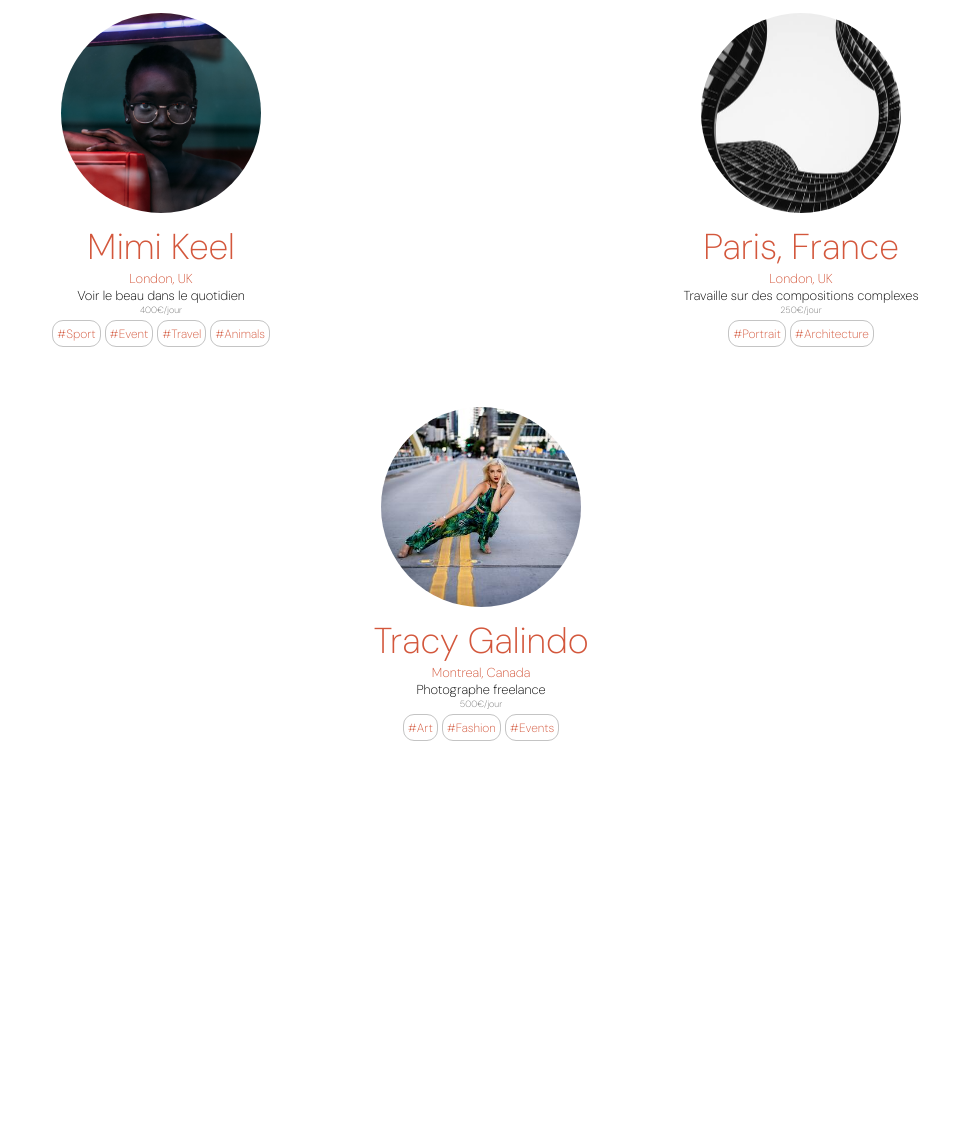
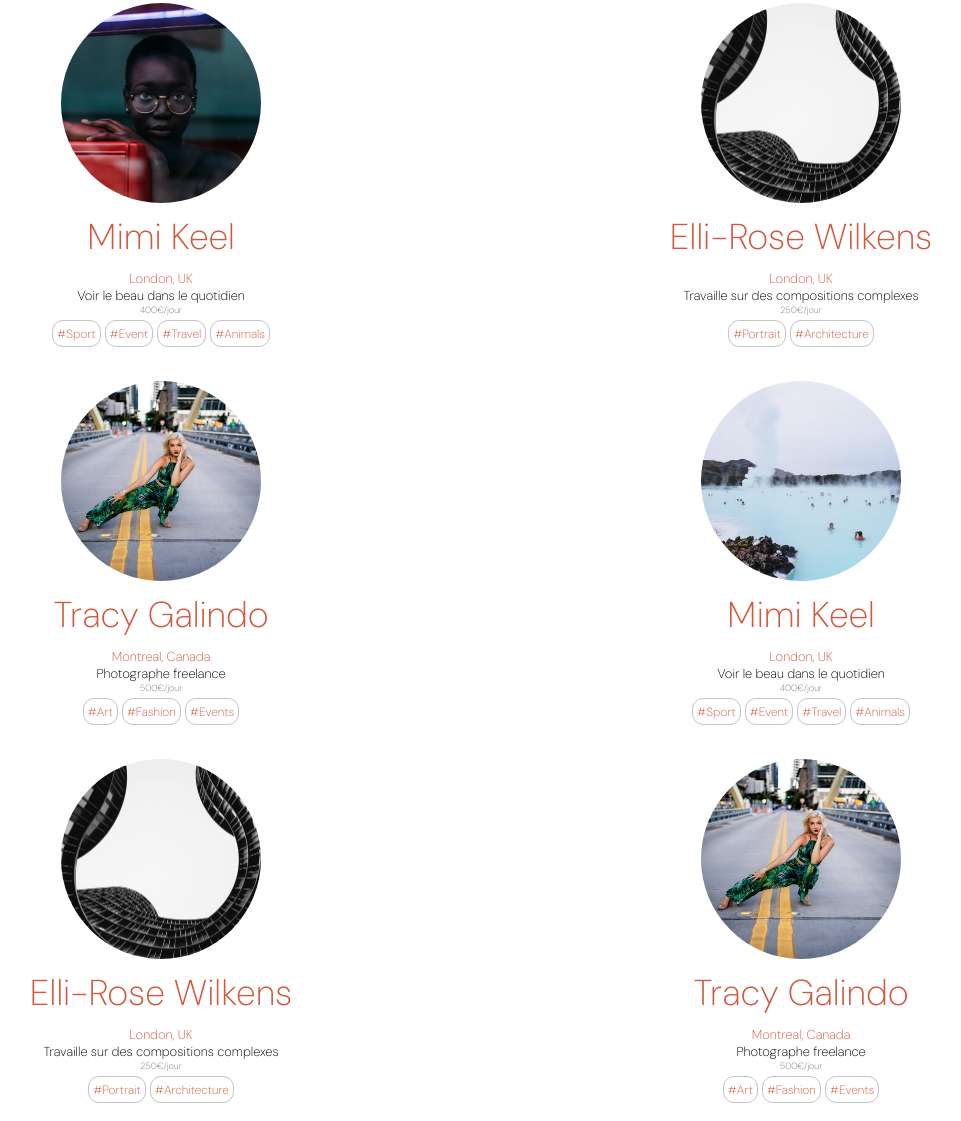
Before and after one commit to antoinelaly/p6-fisheye, a plain HTML site: page index.html in a window 1280 px wide. Shown: the part 189-1310 px from the top of the page, without its empty margins (159-1120 px from the left). Before the commit the page ends 964 px from the top, so only its background shows below. Drawn offline with Linux system fonts and the light colour scheme.

Commit message:
indentation

```diff
--- a/index.html
+++ b/index.html
@@ -33,10 +33,11 @@
   <div class="nophoto lehead"><h1>Nos photographes</h1></div>
 
   <div class="lesphoto">
+
     <figure>
-      <img src="img/portrait-nora.jpg"
-           alt="Auberge de la Cannebière">
-           <figcaption><h2>Mimi Keel</h2>
+      <a href="#"><img src="img/portrait-nora.jpg" alt="Mimi Keel"></a>
+      <figcaption>
+        <h2><a href="#">Mimi Keel</a></h2>
         <div class="city">London, UK</div>
         <div class="brand">Voir le beau dans le quotidien</div>
         <div class="price">400€/jour</div>
@@ -50,9 +51,9 @@
     </figure>
 
     <figure>
-    <img src="img/architecture-horseshoe.jpg"
-         alt="Hotel du port">
-         <figcaption><h2>Paris, France</h2>
+      <a href="#"><img src="img/architecture-horseshoe.jpg" alt="Elli-Rose Wilkens"></a>
+      <figcaption>
+        <h2><a href="#">Elli-Rose Wilkens</a></h2>
         <div class="city">London, UK</div>
         <div class="brand">Travaille sur des compositions complexes</div>
         <div class="price">250€/jour</div>
@@ -64,9 +65,54 @@
     </figure>
 
     <figure>
-  <img src="img/fashion-urban-jungle.jpg"
-       alt="Elephant at sunset">
-  <figcaption><h2>Tracy Galindo</h2>
+      <a href="#"><img src="img/fashion-urban-jungle.jpg" alt="Tracy Galindo"></a>
+      <figcaption>
+        <h2><a href="#">Tracy Galindo</a></h2>
+        <div class="city">Montreal, Canada</div>
+        <div class="brand">Photographe freelance</div>
+        <div class="price">500€/jour</div>
+        <ul>
+          <li class="petitsb"><a href="#activites">#Art</a></li>
+          <li class="petitsb"><a href="#activites">#Fashion</a></li>
+          <li class="petitsb"><a href="#activites">#Events</a></li>
+        </ul>
+      </figcaption>
+    </figure>
+
+    <figure>
+      <a href="#"><img src="img/travel-outdoor-baths.jpg" alt="Mimi Keel"></a>
+      <figcaption>
+        <h2><a href="#">Mimi Keel</a></h2>
+        <div class="city">London, UK</div>
+        <div class="brand">Voir le beau dans le quotidien</div>
+        <div class="price">400€/jour</div>
+        <ul>
+          <li class="petitsb"><a href="#hebergements">#Sport</a></li>
+          <li class="petitsb"><a href="#activites">#Event</a></li>
+          <li class="petitsb"><a href="#activites">#Travel</a></li>
+          <li class="petitsb"><a href="#activites">#Animals</a></li>
+        </ul>
+      </figcaption>
+    </figure>
+
+    <figure>
+      <a href="#"><img src="img/architecture-horseshoe.jpg" alt="Elli-Rose Wilkens"></a>
+      <figcaption>
+        <h2><a href="#">Elli-Rose Wilkens</a></h2>
+        <div class="city">London, UK</div>
+        <div class="brand">Travaille sur des compositions complexes</div>
+        <div class="price">250€/jour</div>
+        <ul>
+          <li class="petitsb"><a href="#hebergements">#Portrait</a></li>
+          <li class="petitsb"><a href="#activites">#Architecture</a></li>
+        </ul>
+      </figcaption>
+    </figure>
+
+    <figure>
+      <a href="#"><img src="img/fashion-urban-jungle.jpg" alt="Tracy Galindo"></a>
+      <figcaption>
+        <h2><a href="#">Tracy Galindo</a></h2>
         <div class="city">Montreal, Canada</div>
         <div class="brand">Photographe freelance</div>
         <div class="price">500€/jour</div>
--- a/style.css
+++ b/style.css
@@ -31,6 +31,7 @@ main figure {
   flex: 1 0 350px;
   align-items: center;
   text-align: center;
+  margin-bottom: 0 !important;
 }
 
 /* font */
@@ -50,11 +51,14 @@ h1 {
   color: var(--bordeau);
 }
 h2 {
+  margin: 10px;
+}
+h2 a {
   font-size: 36px;
   line-height: 47px;
   font-weight: 200;
-  margin: 0;
   color: var(--bordeau);
+  text-decoration: none;
 }
 h3, h4, h5, h6, p {
   margin: 0 !important;
@@ -143,9 +147,6 @@ main {
   right: 100px;
   top: 58px;
 }
-main figure:hover {
-  cursor: pointer;
-}
 main figure img {
   object-fit: cover;
   position: relative;
@@ -153,7 +154,6 @@ main figure img {
   height: 200px;
   width: 200px;
   border-radius: 100px;
-  margin: 10px;
 }
 main img {
   height: auto;
```
Also changed, not shown: img/travel-outdoor-baths.jpg (added). Lines whose indentation alone changed are shown as unchanged.
